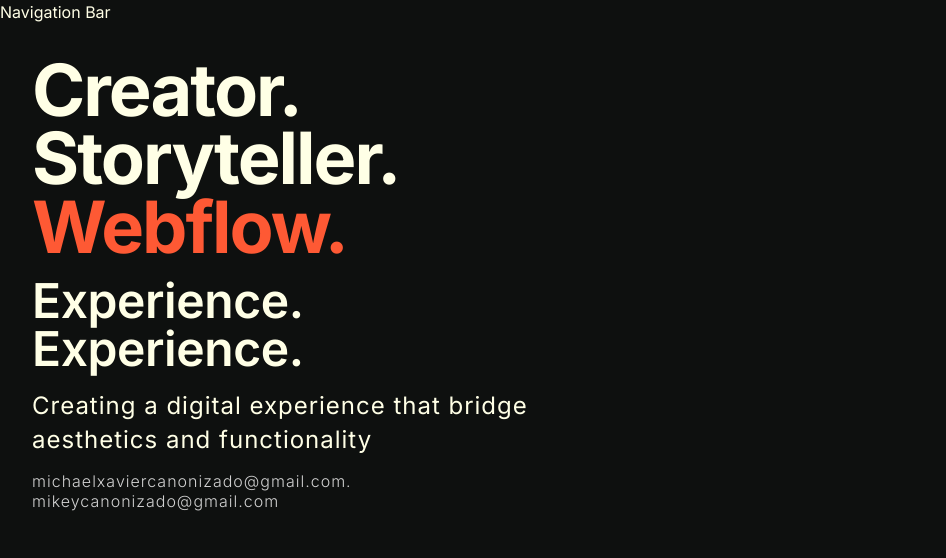
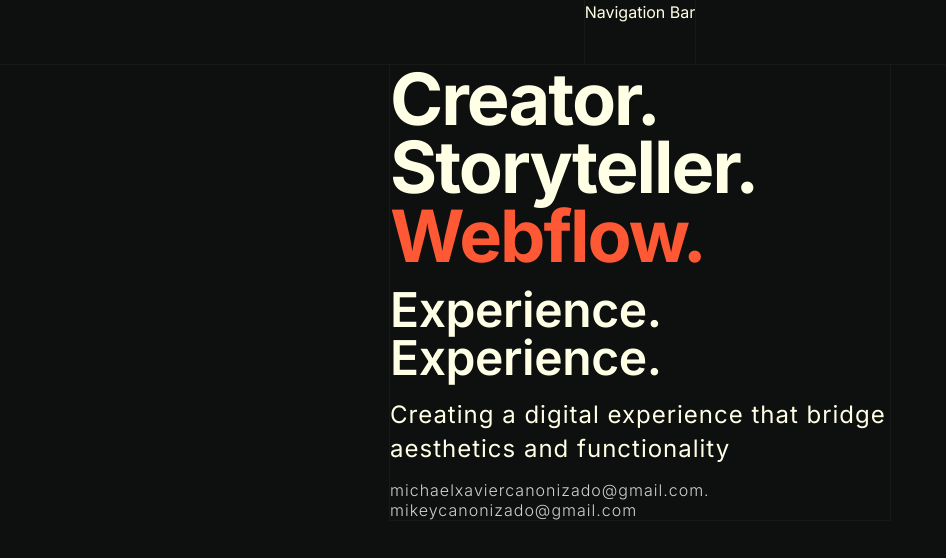
Before and after one commit to michaelcanonizado/michaelcanonizado, a Next.js app: page / in a window 1280 px wide. Shown: the top 558 px of the page, without its empty margins (0-946 px from the left). Built offline with nearby package versions, Linux system fonts and the light colour scheme.

Commit message:
refactor: use custom container class isntead of tailwind container as the tailwind container conflicts with other styles

```diff
--- a/src/app/layout.tsx
+++ b/src/app/layout.tsx
@@ -3,6 +3,7 @@ import { Inter } from 'next/font/google';
 import '@/styles/globals.css';
 
 import NavigationBar from '@/components/sections/navigation';
+import { container } from '@/styles/container';
 
 const inter = Inter({ subsets: ['latin'] });
 export const metadata: Metadata = {
@@ -17,9 +18,13 @@ export default function RootLayout({
 }>) {
   return (
     <html lang='en' className='dark'>
-      <body className={inter.className}>
+      <body className={'flex flex-col justify-center ' + inter.className}>
         <NavigationBar />
-        <main className=''>{children}</main>
+        <main className='flex w-screen justify-center'>
+          <div className={container + ' border-x-[1px] border-b-[1px]'}>
+            {children}
+          </div>
+        </main>
       </body>
     </html>
   );
--- a/src/app/page.tsx
+++ b/src/app/page.tsx
@@ -1,6 +1,6 @@
 export default function Home() {
   return (
-    <div className='m-lg space-y-md'>
+    <div className='space-y-md'>
       <div className='max-w-[500px]'>
         <h1 className='text-display'>
           Creator. Storyteller. <span className='text-brand'>Webflow.</span>
--- a/src/components/sections/navigation/index.tsx
+++ b/src/components/sections/navigation/index.tsx
@@ -1,5 +1,13 @@
+import { container } from '@/styles/container';
+
 const NavigationBar = () => {
-  return <header>Navigation Bar</header>;
+  return (
+    <header className='flex justify-center border-b-[1px]'>
+      <nav className={container + ' h-[64px] border-x-[1px]'}>
+        Navigation Bar
+      </nav>
+    </header>
+  );
 };
 
 export default NavigationBar;
--- /dev/null
+++ b/src/styles/container.ts
@@ -0,0 +1 @@
+export const container = 'mx-md px-md w-full max-w-[1080px] ';
```
